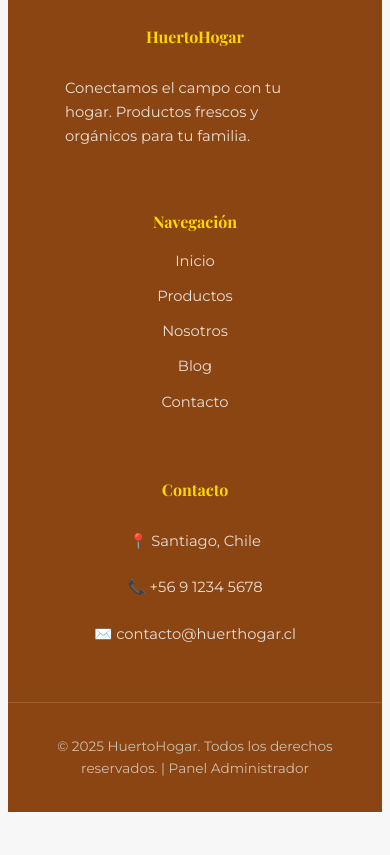
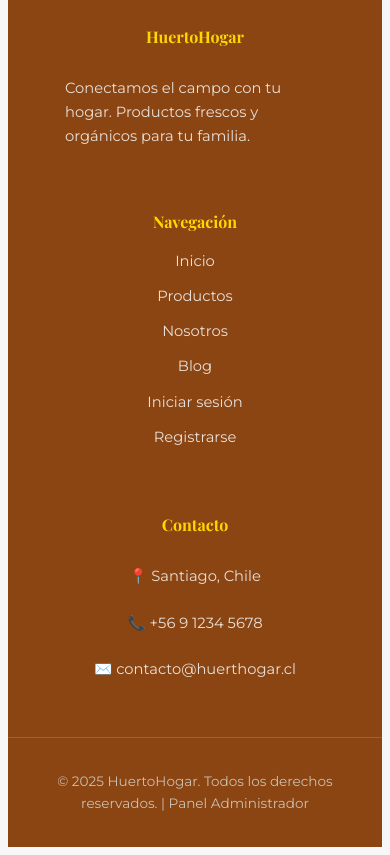
Before and after one commit to osotrvp/huerto-online, a plain HTML site: page blogs.html in a window 390 px wide. Shown: the part 2392-3247 px from the top of the page. Before the commit the page ends 3212 px from the top, so only its background shows below. Drawn offline with nearby package versions, Linux system fonts and the light colour scheme.

Commit message:
fix: agrega login/registro/cerrar sesion al menu hamburguesa movil

```diff
--- a/blogs.html
+++ b/blogs.html
@@ -28,7 +28,8 @@
         <li><a href="productos.html">Productos</a></li>
         <li><a href="nosotros.html">Nosotros</a></li>
         <li><a href="blogs.html" class="activo">Blog</a></li>
-        <li><a href="contacto.html">Contacto</a></li>
+        <li class="nav-menu-sesion"><a href="login.html">Iniciar sesión</a></li>
+<li class="nav-menu-sesion"><a href="registro.html">Registrarse</a></li>
       </ul>
 
       <div class="nav-acciones">
@@ -100,7 +101,8 @@
           <li><a href="productos.html">Productos</a></li>
           <li><a href="nosotros.html">Nosotros</a></li>
           <li><a href="blogs.html">Blog</a></li>
-          <li><a href="contacto.html">Contacto</a></li>
+          <li class="nav-menu-sesion"><a href="login.html">Iniciar sesión</a></li>
+<li class="nav-menu-sesion"><a href="registro.html">Registrarse</a></li>
         </ul>
       </div>
 
--- a/css/styles.css
+++ b/css/styles.css
@@ -1468,3 +1468,13 @@ tbody tr:hover {
     order: 2;
   }
 }
+
+.nav-menu-sesion {
+  display: none;
+}
+
+@media (max-width: 968px) {
+  .nav-menu-sesion {
+    display: block;
+  }
+}
--- a/js/auth.js
+++ b/js/auth.js
@@ -35,6 +35,8 @@ function protegerVistaAdmin() {
 function actualizarNavbarSegunSesion() {
   const sesion = obtenerSesion();
   const acciones = document.querySelector(".nav-acciones");
+  const itemsSesionMovil = document.querySelectorAll(".nav-menu-sesion");
+
   if (!acciones) return;
 
   if (sesion) {
@@ -44,6 +46,13 @@ function actualizarNavbarSegunSesion() {
       <a href="carrito.html">🛒 <span id="contador-carrito">0</span></a>
     `;
     actualizarContadorCarrito();
+
+    itemsSesionMovil.forEach(item => {
+      item.innerHTML = "";
+    });
+    if (itemsSesionMovil[0]) {
+      itemsSesionMovil[0].innerHTML = `<a href="#" onclick="cerrarSesion(); return false;">Cerrar sesión</a>`;
+    }
   }
 }
 
```
Also changed, not shown: carrito.html (+4 -2 lines), contacto.html (+2 -1 lines), detalle-blog.html (+4 -2 lines), detalle-producto.html (+4 -2 lines), index.html (+4 -2 lines), login.html (+4 -2 lines), nosotros.html (+4 -2 lines), productos.html (+4 -2 lines), registro.html (+4 -2 lines).
